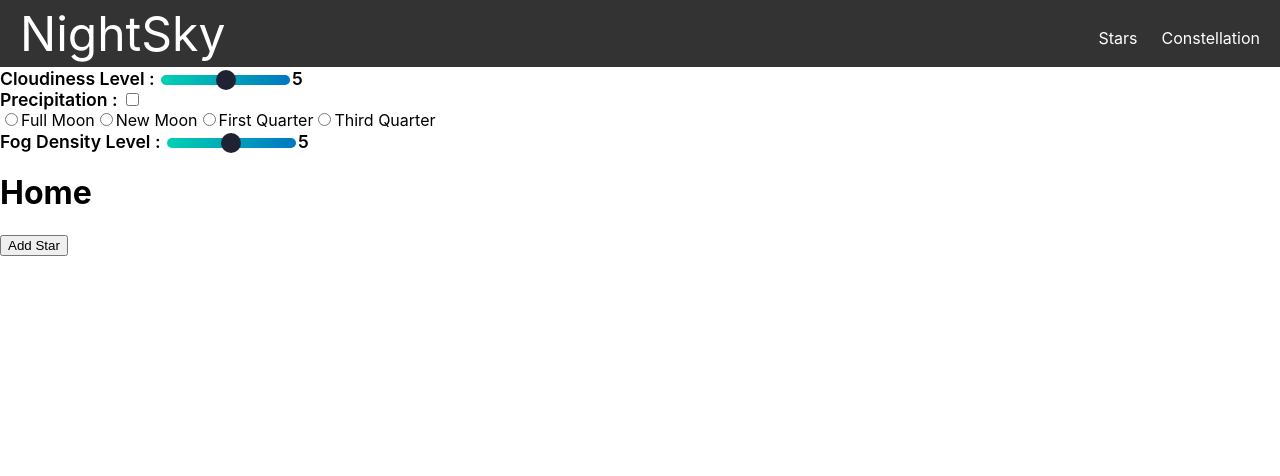
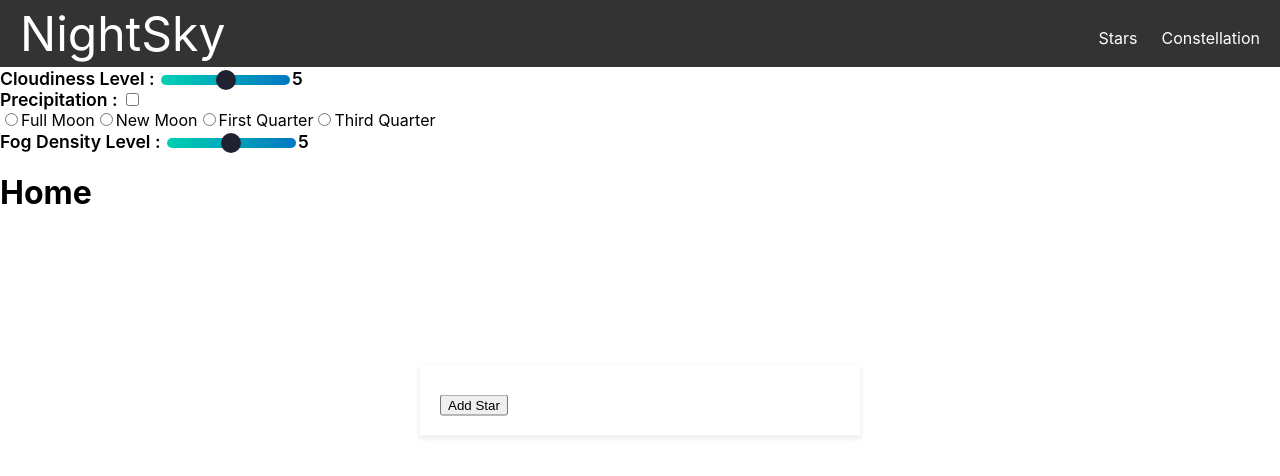
Before and after one commit to JarekBigaj/NightSkyApplication, a React (Create React App) app in the folder night-sky/: page / in a window 1280 px wide. Shown: the top 476 px of the page. Built offline with nearby package versions, Linux system fonts and the light colour scheme.

Commit message:
update form add star

```diff
--- a/night-sky/src/pages/addStar/index.js
+++ b/night-sky/src/pages/addStar/index.js
@@ -1,17 +1,26 @@
 import React, { useState } from 'react';
+import styled from 'styled-components';
 
 const AddStar = () => {
   const [isOpen, setIsOpen] = useState(false);
   const [formData, setFormData] = useState({
     name: '',
-    email: '',
-    message: '',
+    description: '',
+    urlImage: '',
+    constellationId:''
   });
 
   const handleFormSubmit = e => {
     e.preventDefault();
-    // Handle form submission logic here
-    console.log(formData);
+    console.log(formData)
+    fetch('http://127.0.0.1:3600/api/stars/addStar',{
+        method:'POST',
+        headers: {
+            'Content-Type': 'application/json',
+        },
+        body: JSON.stringify(formData)
+    })
+    .then(response => response.json())
     setIsOpen(false);
   };
 
@@ -27,8 +36,10 @@ const AddStar = () => {
     setIsOpen(!isOpen);
   };
 
+
+
   return (
-    <div>
+    <PopupCard>
       <button onClick={togglePopup}>Add Star</button>
       {isOpen && (
         <div className="popup-card">
@@ -38,19 +49,57 @@ const AddStar = () => {
               <input type="text" name="name" value={formData.name} onChange={handleInputChange} />
             </label>
             <label>
-              Email:
-              <input type="email" name="email" value={formData.email} onChange={handleInputChange} />
+              Description:
+              <textarea name="description" value={formData.description} onChange={handleInputChange} />
             </label>
             <label>
-              Message:
-              <textarea name="message" value={formData.message} onChange={handleInputChange} />
+              urlImage:
+              <input type="text" name="urlImage" value={formData.urlImage} onChange={handleInputChange} />
+            </label>
+            <label>
+              Constellation:
+              <input type="text" name="constellationId" value={formData.constellationId} onChange={handleInputChange} />
             </label>
             <button type="submit">Submit</button>
           </form>
         </div>
       )}
-    </div>
+    </PopupCard>
   );
 };
 
+const PopupCard = styled.div`
+  position: fixed;
+  top: 50%;
+  left: 50%;
+  transform: translate(-50%, -50%);
+  width: 400px;
+  padding: 20px;
+  background-color: #ffffff;
+  box-shadow: 0 2px 6px rgba(0, 0, 0, 0.1);
+  z-index: 9999;
+
+  form {
+    display: grid;
+    grid-gap: 10px;
+  }
+
+  label {
+    display: block;
+    font-weight: bold;
+  }
+
+  input,
+  textarea {
+    width: 100%;
+    padding: 5px;
+  }
+
+  button {
+    display: block;
+    margin-top: 10px;
+  }
+`;
+
+
 export default AddStar;
```
Also changed, not shown: 1 other file (tests, documents, lock files or other folders).
